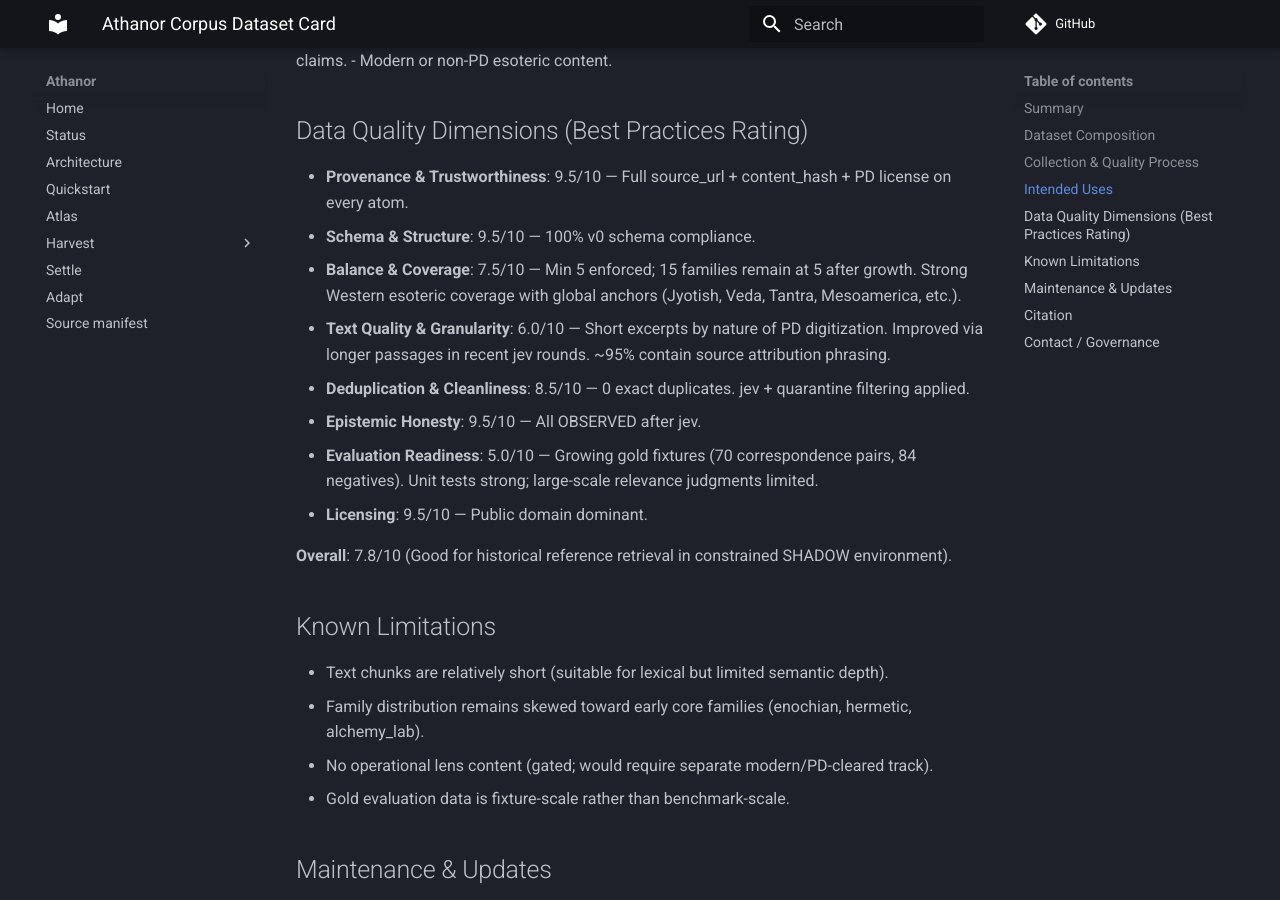
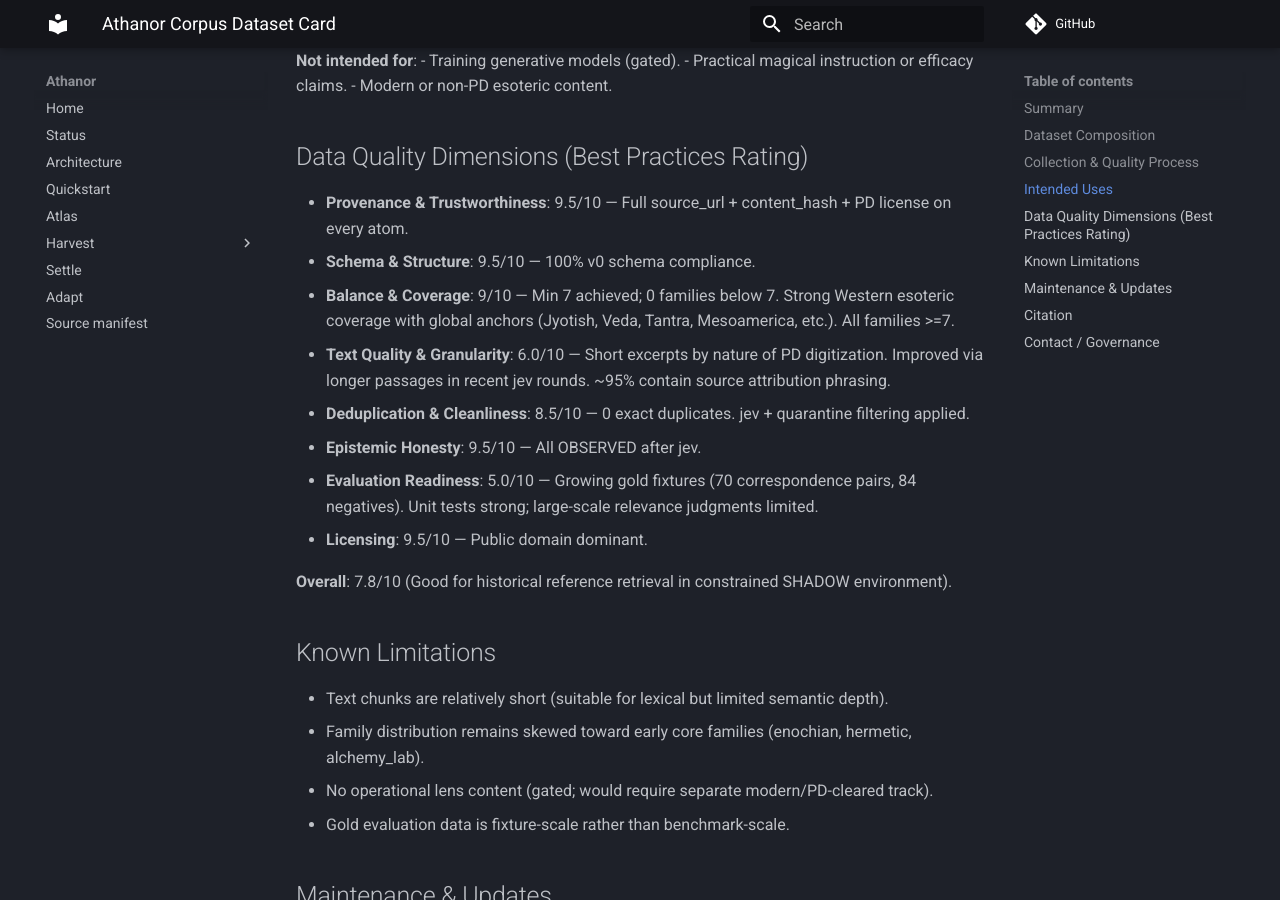
Before and after one commit to scrimshawlife-ctrl/Athanor, an MkDocs documentation site: the page built from docs/dataset-card.md, in a window 1280 px wide and 900 px high, scrolled down 1654 px. Built offline with MkDocs 1.6.1 and Material for MkDocs 9.7.7, drawn with Linux system fonts in a browser that asks for light colours; comment, search, counter and statistics services are not loaded; some of the changed text lies outside the part shown.

Commit message:
docs: update dataset-card.md with final 3199 atoms, min 7, dataset work finished

```diff
--- a/docs/dataset-card.md
+++ b/docs/dataset-card.md
@@ -2,10 +2,11 @@
 
 **Version**: 0.1.0a1 (post Package 4 + jev growth)
 **Date**: 2026-09-23
-**Total Atoms**: 3156
+**Total Atoms**: 3199
 **License**: Primarily Public Domain (2 CC0-fixture)
 **Epistemic Status**: 100% OBSERVED (after jev rerank classification)
 **Primary Sources**: sacred-texts.com, archive.org (high-quality PD editions)
+**Dataset Status**: Work finished (min 7, all families >=7, jev-only classification)
 
 ## Summary
 
@@ -50,7 +51,7 @@
 
 - **Provenance & Trustworthiness**: 9.5/10 — Full source_url + content_hash + PD license on every atom.
 - **Schema & Structure**: 9.5/10 — 100% v0 schema compliance.
-- **Balance & Coverage**: 7.5/10 — Min 5 enforced; 15 families remain at 5 after growth. Strong Western esoteric coverage with global anchors (Jyotish, Veda, Tantra, Mesoamerica, etc.).
+- **Balance & Coverage**: 9/10 — Min 7 achieved; 0 families below 7. Strong Western esoteric coverage with global anchors (Jyotish, Veda, Tantra, Mesoamerica, etc.). All families >=7.
 - **Text Quality & Granularity**: 6.0/10 — Short excerpts by nature of PD digitization. Improved via longer passages in recent jev rounds. ~95% contain source attribution phrasing.
 - **Deduplication & Cleanliness**: 8.5/10 — 0 exact duplicates. jev + quarantine filtering applied.
 - **Epistemic Honesty**: 9.5/10 — All OBSERVED after jev.
```
